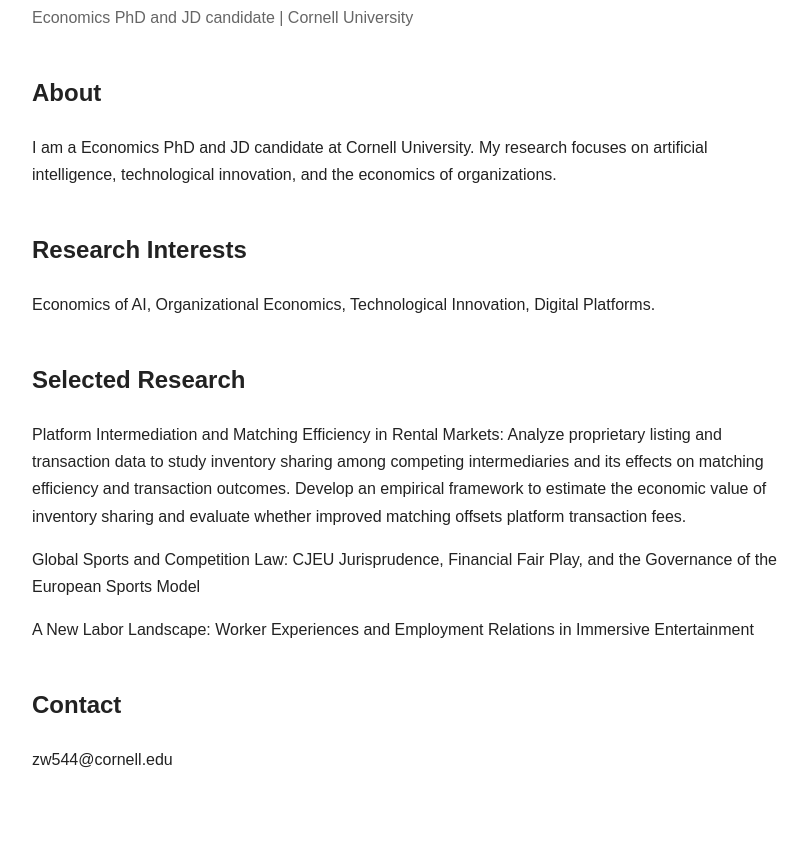
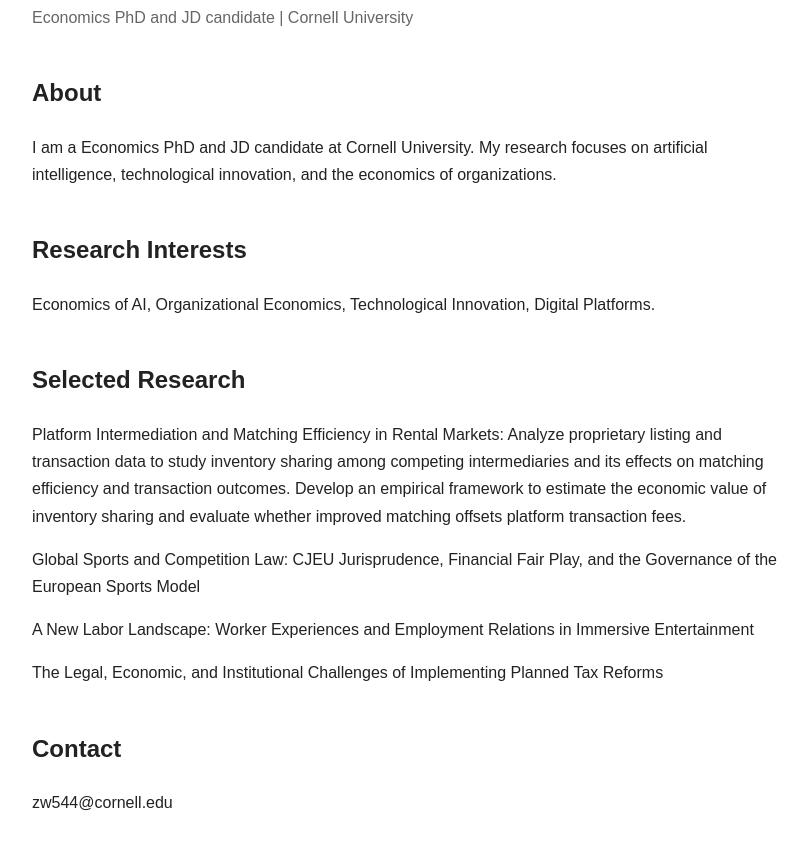
Before and after one commit to wzyarianaa/ArianaWang.github.io, a plain HTML site: page index.html in a window 1280 px wide. Shown: the part 153-1002 px from the top of the page, without its empty margins (228-1035 px from the left). Drawn offline with Linux system fonts and the light colour scheme.

Commit message:
Update index.html

```diff
--- a/index.html
+++ b/index.html
@@ -52,6 +52,9 @@ Develop an empirical framework to estimate the economic value of inventory shari
    <p>
 A New Labor Landscape: Worker Experiences and Employment Relations in Immersive Entertainment
 </p>
+<p>
+  The Legal, Economic, and Institutional Challenges of Implementing Planned Tax Reforms
+  </p>
   <h2>Contact</h2>
   <p>
     zw544@cornell.edu
```
